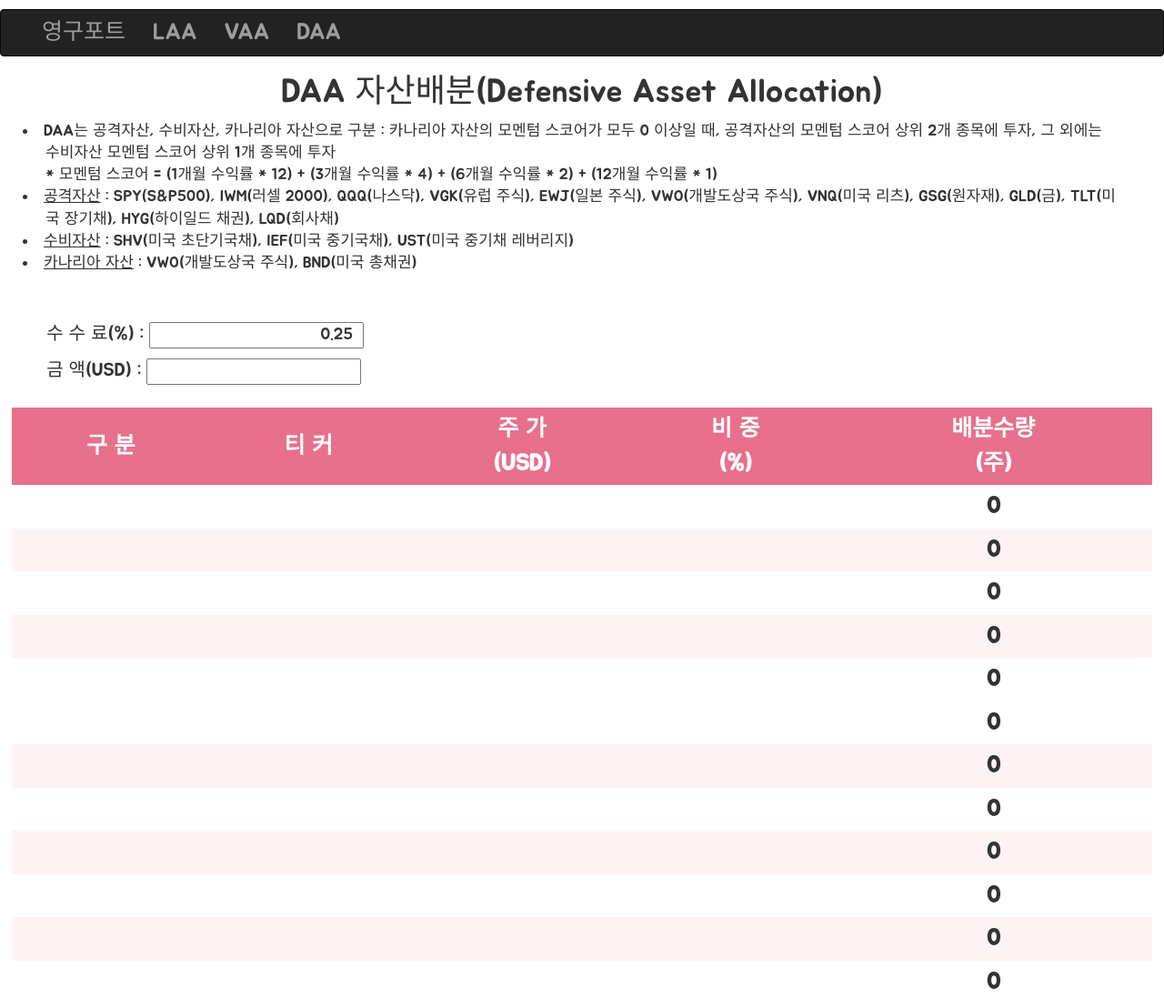
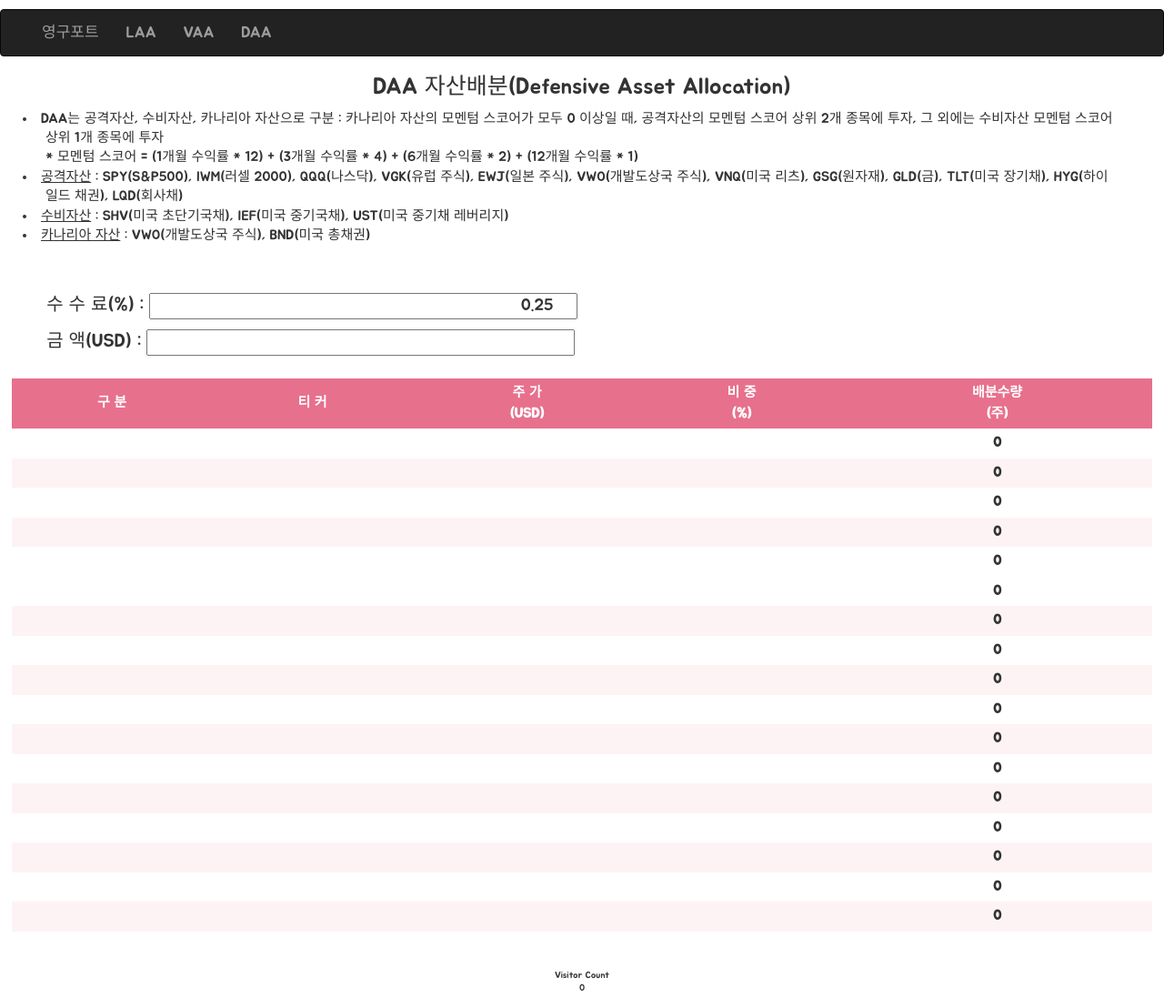
Before and after one commit to kwangwon83/asset-allocation-calculator, a plain HTML site: page daa.html in a window 1280 px wide. Shown: the top 1097 px of the page at 91% size. Drawn offline with nearby package versions, Linux system fonts and the light colour scheme; no server answers.

Commit message:
textbox 입력 이벤트(oninput) 변경, <head>에 <meta> 삽입, 카운터 줄간격 변경 등

```diff
--- a/daa.html
+++ b/daa.html
@@ -16,6 +16,8 @@
 		<link rel="preconnect" href="https://fonts.googleapis.com" />
 		<link rel="preconnect" href="https://fonts.gstatic.com" crossorigin />
 		<link href="https://fonts.googleapis.com/css2?family=Jua&display=swap" rel="stylesheet" />
+
+		<meta name="viewport" content="width=device-width, initial-scale=1.0, maximum-scale=1.0, user-scalable=no">
 	</head>
 
 	<body>
@@ -52,7 +54,7 @@
 				<p class="input-value">
 					수 수 료(%) :
 					<input
-						type="text"
+						type="number"
 						class="feeInput"
 						id="buysellfee"
 						style="text-align: right; padding-right: 10px;"
@@ -62,12 +64,13 @@
 				<p class="input-value">
 					금 액(USD) :
 					<input
-						type="text"
+						type="number"
 						class="budgetInput"
 						id="totalBudget"
 						style="text-align: right; padding-right: 10px;"
-						onkeyup="if(window.event.keyCode==13){allocation_calc()}"
+				    	oninput="allocation_calc()"
 					/>
+						<!-- onkeyup="if(window.event.keyCode==13){allocation_calc()}" -->
 				</p>
 			</section>
 		</div>
@@ -247,8 +250,9 @@
 			</section>
 		</div>
 		<div align=center>
-			<div>Visitor Count</div>
+			<div><br><br>Visitor Count</div>
 			<div id="visit-counter" class="visit-counter">0</div>
+			<br>
 		</div>
 
 		<script>
--- a/style.css
+++ b/style.css
@@ -1,24 +1,28 @@
 body {
-	font-size: 1.5rem;
+	font-size: 1rem;
 	font-family: 'Jua', sans-serif;
 }
 
+h1 {
+	font-size: 2.5rem;
+}
+
 .explain-header {
-	font-size: 1.7rem;
+	font-size: 1.5rem;
 	text-indent: -25px;
 	margin-left: 50px;
 	margin-right: 50px;
 }
 
 .navbar-inverse {
-	font-size: 2.5rem;
+	font-size: 1.7rem;
 	color: white;
 	margin: 10px auto;
 	line-height: 2
 }
 
 section.explain {
-	font-size: 2.5rem;
+	font-size: 2rem;
 }
 
 table.assetTable {
@@ -27,7 +31,7 @@ table.assetTable {
 	/* border-collapse: collapse; */
 	text-align: center;
 	line-height: 1.5;
-	font-size: 2.5rem;
+	font-size: 1.5rem;
 	/* border-top: 1px solid #ccc; */
 	/* border-bottom: 1px solid #ccc; */
 	/* margin: 10px auto; */
@@ -38,7 +42,7 @@ table.assetTable thead th {
 	/* width: 150px; */
 	padding: 5px;
 	/* font-weight: bold; */
-	font-size: 2.5rem;
+	font-size: 1.5rem;
 	text-align: center;
 	vertical-align: middle;
 	color: #fff;
@@ -63,15 +67,15 @@ table.assetTable td.stocks {
 	font-weight: bold;
 }
 
-input[type=text] {
+input[type=number] {
 	font-size: 1.8rem;
-	width: 20%;
+	width: 40%;
 	height: 20%;
 	text-align: right;
 	padding-right: 10px;
 }
 
-input[type=text]:focus {
+input[type=number]:focus {
 	background-color: #C3E5AE;
 	border: 2px solid black
 }
@@ -98,7 +102,7 @@ input[type=text]:focus {
 
 .remark {
 	color: 'grey';
-	font-size: 1.6rem;
+	font-size: 1.3rem;
 }
 
 #hidden-footer {
```
Also changed, not shown: index.html (+8 -4 lines), laa.html (+8 -4 lines), vaa.html (+8 -4 lines).
